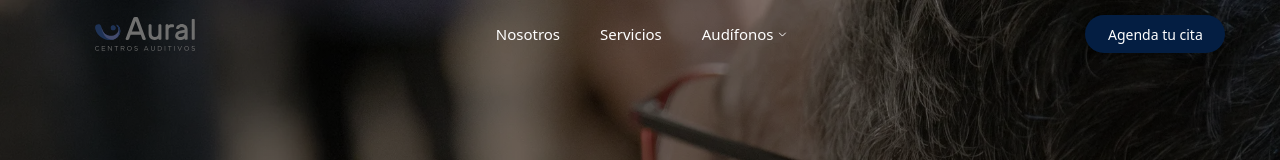
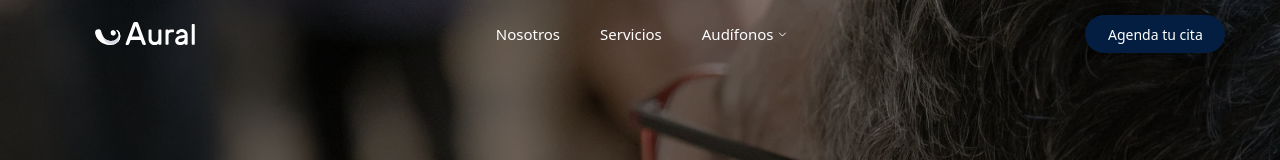
Before and after one commit to auraljaveriana-glitch/Aural, a Next.js app: page / in a window 1280 px wide. Shown: the top 160 px of the page. Built offline with nearby package versions, Linux system fonts and the light colour scheme; a web font is replaced by a local one.

Commit message:
Inicio: logo blanco sobre la foto
Co-Authored-By: Claude Opus 5.5 <noreply@anthropic.com>
Claude-Session: https://claude.ai/code/session_01KXgfURWN5eADwFqiRENNbR

```diff
--- a/src/components/Header.module.css
+++ b/src/components/Header.module.css
@@ -488,9 +488,7 @@
     color: var(--blanco);
   }
 
-  .oscuro .logo img {
-    filter: brightness(0) invert(1);
-  }
+
 
   .flotante {
     top: calc(8 * var(--m));
--- a/src/components/Header.tsx
+++ b/src/components/Header.tsx
@@ -44,7 +44,10 @@ export default function Header() {
     <header className={`${styles.header} ${flotante ? styles.flotante : ""} ${delgado ? styles.delgado : ""} ${claro ? styles.claro : ""} ${oscuro ? styles.oscuro : ""}`}>
       <Link href="/" className={styles.logo} aria-label="Aural Centros Auditivos, inicio">
         {/* eslint-disable-next-line @next/next/no-img-element */}
-        {delgado ? (
+        {oscuro ? (
+          // inicio (Jean, 25-nov-2026): logo blanco sobre la foto oscura
+          <img src="/img/logo-aural-blanco.svg" alt="Aural Centros Auditivos" width={160} height={38} />
+        ) : delgado ? (
           <img src="/img/logo-aural-sin-subtitulo.svg" alt="Aural Centros Auditivos" width={160} height={38} />
         ) : (
           // en celular va sin "Centros auditivos" (diseño "MOVIL")
```
Also changed, not shown: public/img/logo-aural-blanco.svg (added).
